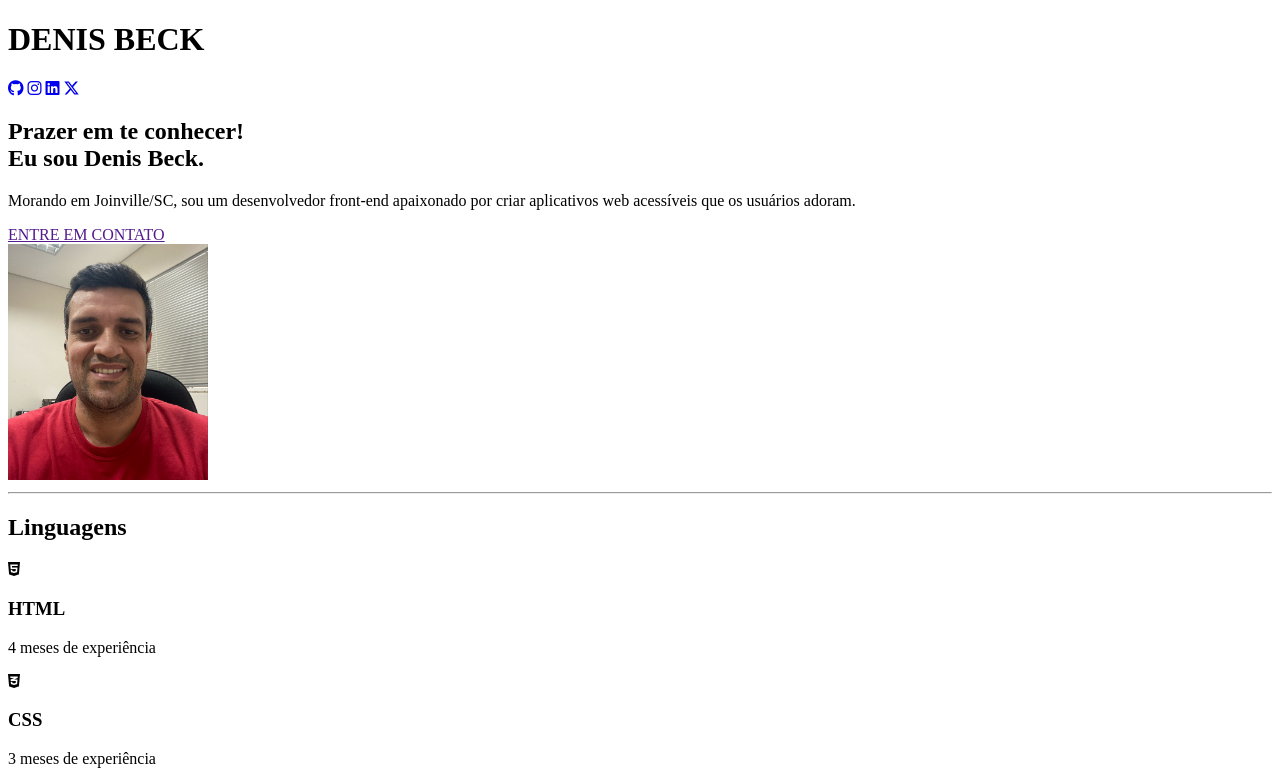
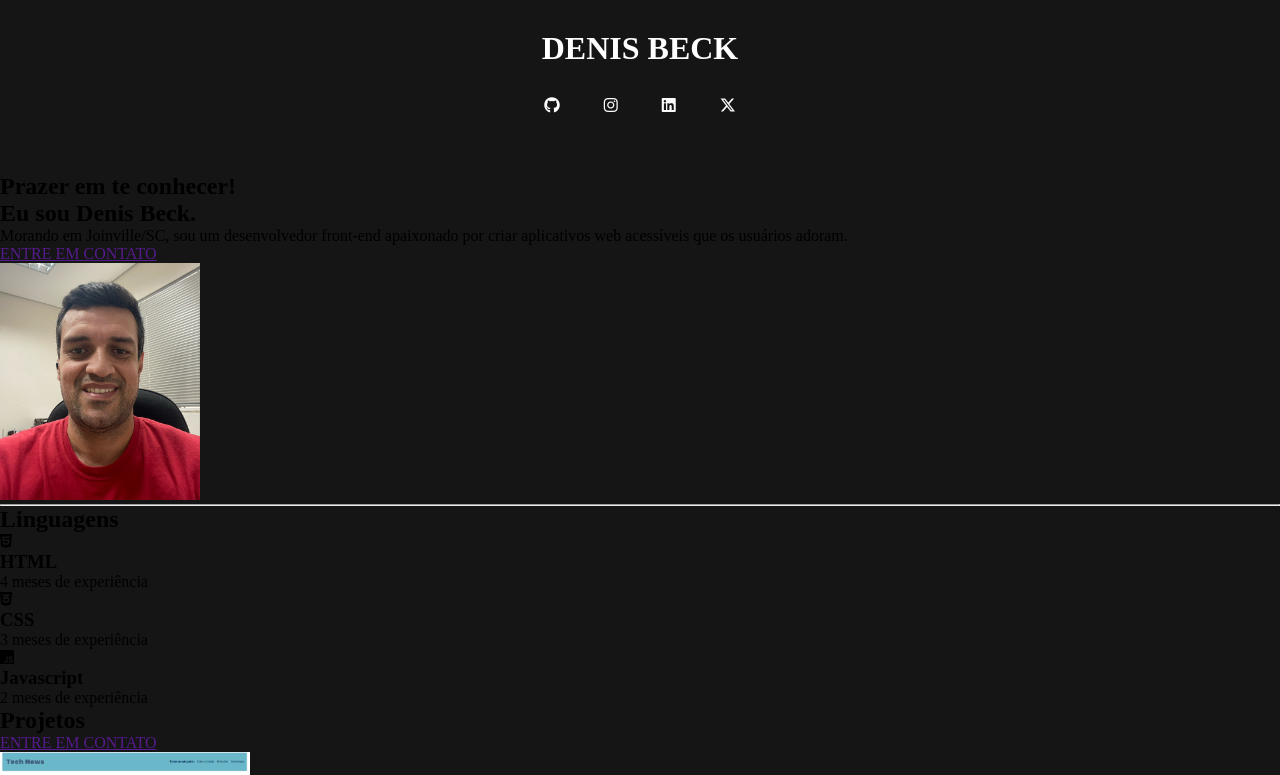
Before and after one commit to Denisbeckdev/Portifolio-css, a plain HTML site: page index.html in a window 1280 px wide. Shown: the top 775 px of the page. Drawn offline with Linux system fonts and the light colour scheme.

Commit message:
Adicionads estilos CSS ao portifólio

```diff
--- /dev/null
+++ b/assets/style/style.css
@@ -0,0 +1,17 @@
+* {
+    margin: 0;
+    padding: 0;
+    box-sizing: border-box;
+    background-color: #151515;
+}
+
+header {
+    color:#fff;
+    text-align: center;
+    margin: 30px 0;
+}
+
+nav i {
+    color: #fcfcfc;
+    margin: 30px 20px;
+}
--- a/index.html
+++ b/index.html
@@ -7,6 +7,7 @@
     <meta name="description" content="Conheça o meu portifólio com alguns dos projetos e as linguagens que trabalhei.">
         <!-- Link dos ícones -->
     <link rel="stylesheet" href="https://cdnjs.cloudflare.com/ajax/libs/font-awesome/6.6.0/css/all.min.css">
+    <link rel="stylesheet" href="./assets/style/style.css">
     <title>Portifólio Denis</title>
 </head>
 
```
